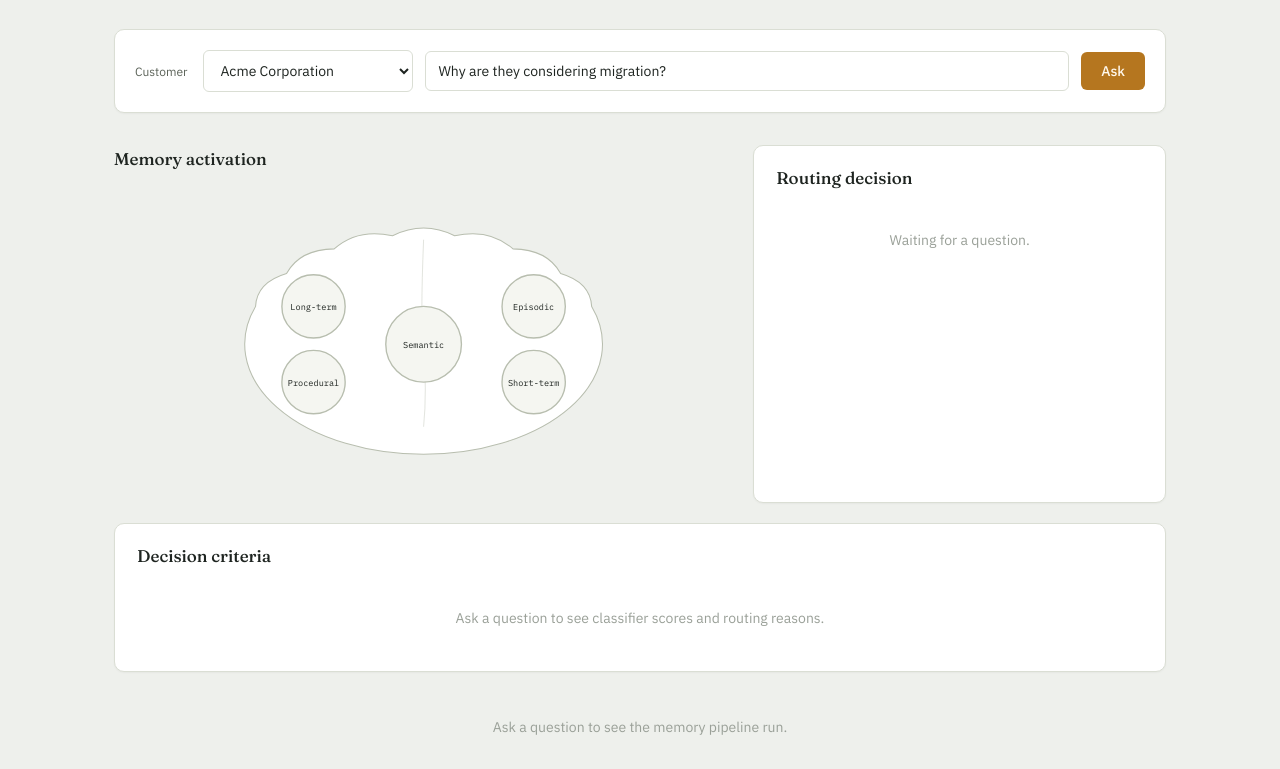
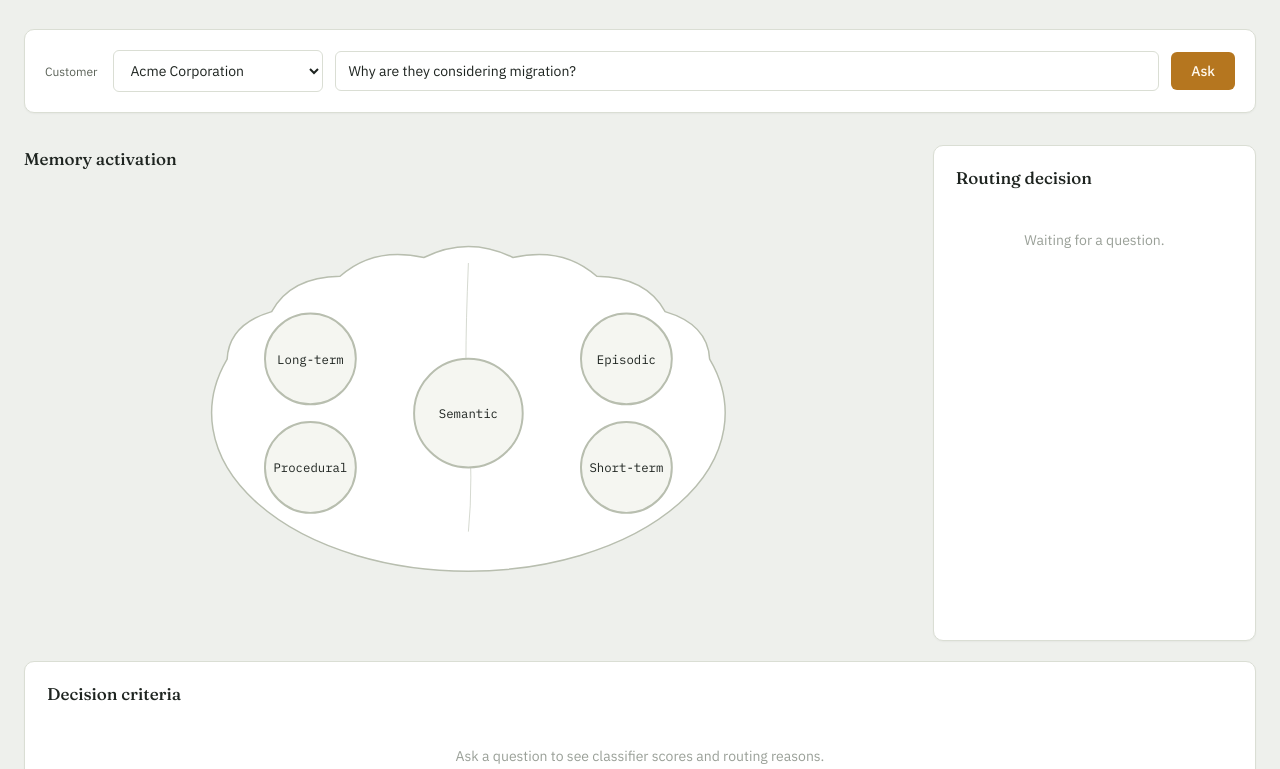
Before and after one commit to melboulos/agent_memory_fabric, a plain HTML site: page app/static/index.html in a window 1280 px wide. Shown: the part 122-891 px from the top of the page. Drawn offline with Linux system fonts and the light colour scheme.

Commit message:
Make the brain visualization bigger
Widened the page (max-width 1100px -> 1320px) and shifted the top-row
flex ratio so the brain gets more relative space (1.5 -> 2.2) while the
routing panel gets proportionally less (1 -> 0.8, min-width 260 -> 240).
Since the SVG uses width:100% with a fixed viewBox, it scales up cleanly
with the larger container -- no changes needed inside the SVG itself.

```diff
--- a/app/static/index.html
+++ b/app/static/index.html
@@ -26,7 +26,7 @@
   }
   * { box-sizing: border-box; }
   body { margin: 0; background: var(--bg); color: var(--ink); font-family: 'IBM Plex Sans', sans-serif; line-height: 1.6; }
-  .wrap { max-width: 1100px; margin: 0 auto; padding: 40px 24px 80px; }
+  .wrap { max-width: 1320px; margin: 0 auto; padding: 40px 24px 80px; }
   h1 { font-family: 'Fraunces', serif; font-weight: 500; font-size: 32px; margin: 0 0 4px; letter-spacing: -0.01em; }
   .subtitle { color: var(--ink-dim); font-size: 15px; margin: 0 0 32px; }
   .console {
@@ -48,8 +48,8 @@
   .label { font-size: 12px; color: var(--ink-dim); margin-right: 4px; }
 
   .top-row { display: flex; gap: 20px; align-items: stretch; margin-bottom: 20px; flex-wrap: wrap; }
-  .brain-section { flex: 1.5; min-width: 380px; }
-  .routing-panel { flex: 1; min-width: 260px; }
+  .brain-section { flex: 2.2; min-width: 480px; }
+  .routing-panel { flex: 0.8; min-width: 240px; }
 
   h2 { font-family: 'Fraunces', serif; font-weight: 500; font-size: 17px; margin: 0 0 14px; }
   #brain-svg { width: 100%; height: auto; display: block; }
```
